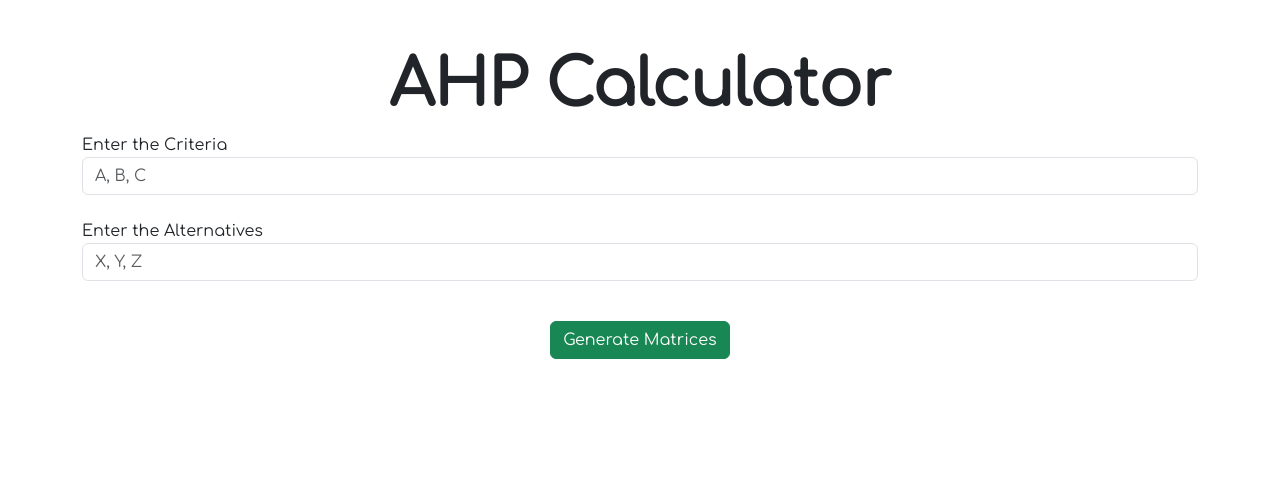
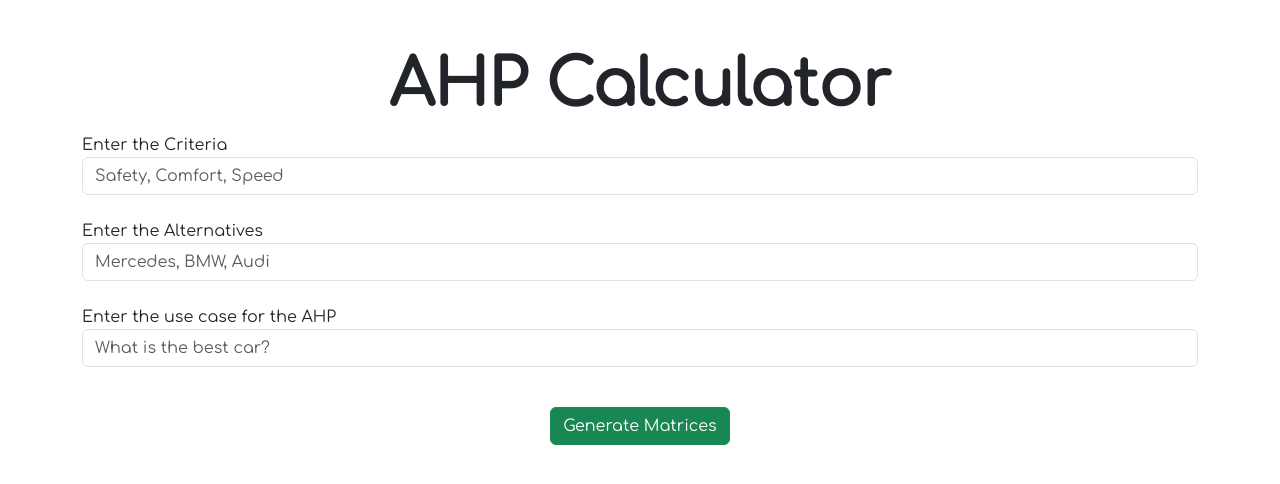
Before and after one commit to sukhmeetbawa/Awesome-AHP, a React (Vite) app in the folder frontend/: page / in a window 1280 px wide. Shown: the top 484 px of the page. Built offline with nearby package versions, Linux system fonts and the light colour scheme; no server answers.

Commit message:
Add usecase input field

```diff
--- a/frontend/src/App.css
+++ b/frontend/src/App.css
@@ -1,3 +1,4 @@
+@import "bootstrap/dist/css/bootstrap.min.css";
 @import url("https://fonts.googleapis.com/css2?family=Comfortaa&display=swap");
 body {
     font-family: "Comfortaa", cursive;
--- a/frontend/src/App.tsx
+++ b/frontend/src/App.tsx
@@ -1,7 +1,7 @@
 import axios from "axios";
 import "bootstrap/dist/css/bootstrap.min.css";
 import "bootstrap/dist/js/bootstrap.bundle.min.js";
-import React, { useEffect, useRef, useState } from "react";
+import React, { useRef, useState } from "react";
 import Spinner from "react-bootstrap/Spinner";
 import AlternativesMatrix from "./components/AlternativeMatrix";
 import BarGraph from "./components/BarGraph";
@@ -20,11 +20,14 @@ function App(): JSX.Element {
     const apiUrl = import.meta.env.VITE_API_URL;
 
     const [criteria, setCriteria] = useState<string[]>([]);
+    const [criteriaString, setCriteriaString] = useState<string>("");
+    const [alternativeString, setAlternativeString] = useState<string>("");
     const [criteriaMatrix, setCriteriaMatrix] = useState<number[][]>([]);
     const [alternatives, setAlternatives] = useState<string[]>([]);
     const [alternativeMatrices, setAlternativeMatrices] = useState<
         number[][][]
     >([]);
+    const [usecase, setUsecase] = useState<string>("");
     const [result, setResult] = useState<AHPResult | null>(null);
     const [loading, setLoading] = useState(false);
     const [buttonPressed, setButtonPressed] = useState(false);
@@ -42,6 +45,7 @@ function App(): JSX.Element {
             setCriteria([]);
             return;
         }
+        setCriteriaString(trimmedValue);
         const criteriaArray = trimmedValue.split(",").filter(Boolean);
 
         setCriteria(criteriaArray);
@@ -55,6 +59,7 @@ function App(): JSX.Element {
             setAlternatives([]);
             return;
         }
+        setAlternativeString(trimmedValue);
         const alternativeArray = trimmedValue.split(",").filter(Boolean);
 
         setAlternatives(alternativeArray);
@@ -118,14 +123,22 @@ function App(): JSX.Element {
         }
     };
 
-    const handleButtonPress = () => {
+    const handleButtonPress = async () => {
+        const prompt = await axios.get<string>(
+            apiUrl || "http://localhost:5000" + "/prompt",
+            {
+                params: {
+                    criterias: criteriaString,
+                    alternatives: alternativeString,
+                    usecase: usecase,
+                    api_key:
+                        "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",
+                },
+            },
+        );
+        console.log(prompt);
         setButtonPressed(true);
     };
-
-    useEffect(() => {
-        console.log("Criteria:", criteriaMatrix);
-        console.log("Alternatives:", alternativeMatrices);
-    }, [criteriaMatrix, alternativeMatrices]);
 
     return (
         <div className="container mt-5 mb-5  col-sm-12">
@@ -143,7 +156,7 @@ function App(): JSX.Element {
                         type="text"
                         id="criteriaInput"
                         className="form-control"
-                        placeholder="A, B, C"
+                        placeholder="Safety, Comfort, Speed"
                         onChange={handleCriteriaChange}
                         disabled={buttonPressed}
                     />
@@ -157,8 +170,22 @@ function App(): JSX.Element {
                     type="text"
                     id="alternativesInput"
                     className="form-control"
-                    placeholder="X, Y, Z"
+                    placeholder="Mercedes, BMW, Audi"
                     onChange={handleAlternativeChange}
+                    disabled={buttonPressed}
+                />
+            </div>
+            <br />
+            <div>
+                <label htmlFor="promptInput">
+                    Enter the use case for the AHP
+                </label>
+                <input
+                    type="text"
+                    id="promptInput"
+                    className="form-control"
+                    placeholder="What is the best car?"
+                    onChange={(e) => setUsecase(e.target.value)}
                     disabled={buttonPressed}
                 />
             </div>
--- a/package.json
+++ /dev/null
@@ -1,5 +0,0 @@
-{
-  "dependencies": {
-    "@material/web": "^1.0.0"
-  }
-}
```
Also changed, not shown: 1 other file (tests, documents, lock files or other folders).
